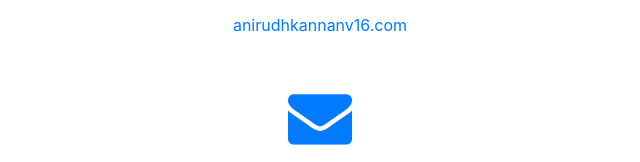
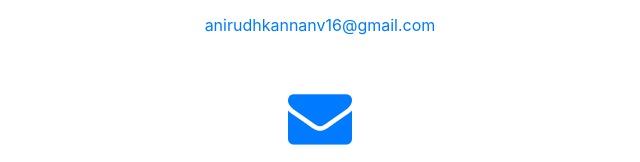
Before and after one commit to anirudhkannanvp/FOSSASIAHACKS, a website with bundled scripts: page index.html in a window 1280 px wide. Shown: the part 3143-3305 px from the top of the page, 320-960 px from the left. Built offline with nearby package versions, Linux system fonts and the light colour scheme.

Commit message:
Update index.html

```diff
--- a/index.html
+++ b/index.html
@@ -188,7 +188,7 @@
 <br><br>
 
             <i class="fa fa-4x fa-envelope text-primary mb-3 sr-icons"></i>
-   <p class="mb-5"><a href="mailto:your-email@your-domain.com">anirudhkannanv16.com</a> </p>
+   <p class="mb-5"><a href="mailto:your-email@your-domain.com">anirudhkannanv16@gmail.com</a> </p>
  <i class="fa fa-4x fa-envelope text-primary mb-3 sr-icons"></i>
    <p class="mb-5"><a href="mailto:your-email@your-domain.com">isaeefullah@gmail.com</a> </p>
 
```
